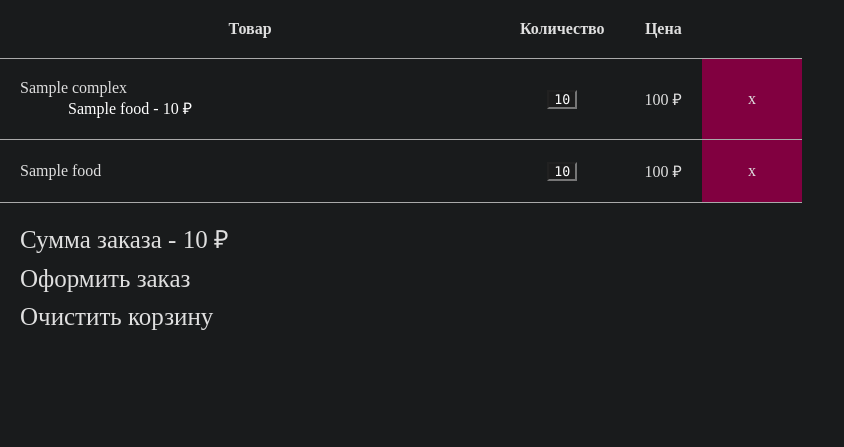
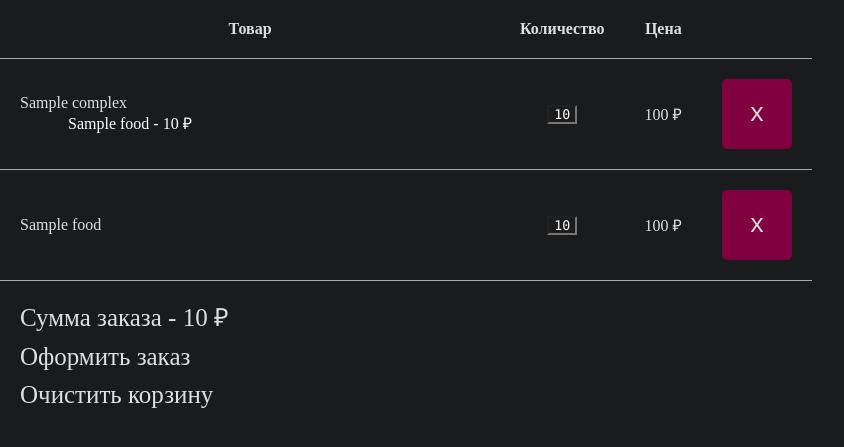
Before and after one commit to Ciremun/NNF, a Flask app: template src/templates/cart.html in a window 1280 px wide. Shown: the part 100-547 px from the top of the page, without its empty margins (0-844 px from the left). Run offline with Flask 2, Linux system fonts and the light colour scheme; the template is opened without the code that fills it: most values are stand-ins (such as "Sample title", 1, 10 or a date in 2020); parts of the project's set-up code (start-up, migrations or seed data) failed here and were passed over.

```diff
--- a/src/static/css/cart.css
+++ b/src/static/css/cart.css
@@ -5,17 +5,32 @@ table, th, td {
   padding: 20px;
 }
 
+button {
+  font-family: 'Times New Roman', Times, serif;
+  border: none;
+  background: none;
+  outline: none;
+  cursor: pointer;
+  user-select: none;
+}
+
 .cartItemPrice, .cartItemAmount {
   text-align: center;
 }
 
-.cartItemAction {
-  width: 100px;
-  height: 19px;
+.cartItemAction button {
+  width: 70px;
+  height: 70px;
   background-color: #810040;
   text-align: center;
-  cursor: pointer;
-  user-select: none;
+  font-family: 'Courier New', Courier, monospace;
+  font-size: 25px;
+  border-radius: 5px;
+  transition: .4s;
+}
+
+.cartItemAction button:hover {
+  background: #b4005a;
 }
 
 .tableProduct {
@@ -32,16 +47,11 @@ table, th, td {
   padding: 0 0 10px 20px;
 }
 
-.cartInfo, .cartAct button {
+.cartInfo, .cartAct button, .cartItemAction button {
   color: #dfdfdf;
 }
 
 .cartAct button {
-  font-family: 'Times New Roman', Times, serif;
-  border: none;
-  background: none;
-  outline: none;
-  cursor: pointer;
   transition: 0.4s;
 }
 
--- a/src/templates/cart.html
+++ b/src/templates/cart.html
@@ -50,7 +50,13 @@
                     </form>
                     </td>
                 <td class="cartItemPrice">{{ complexInfo['price'] *  complexInfo['amount']  }} &#x20BD;</td>
-                <td class="cartItemAction" data-itemid="{{ complexInfo['ID'] }}" onclick="cartAction(this, 'cartupd', 0)">x</td>
+                <td class="cartItemAction">
+                    <form action="/cart" method="POST" onsubmit="event.preventDefault();">
+                        <input type="hidden" name="amount" value="0">
+                        <input type="hidden" name="productID" value="{{ complexInfo['ID'] }}">
+                        <button type="submit" name="act" value="cartupd" data-itemid="{{ complexInfo['ID'] }}" onclick="cartAction(this, 'cartupd', 0)">x</button>
+                    </form>
+                </td>
             </tr>
         {% endfor %}
         {% for food in userinfo['cart']['menu'] %}
@@ -68,7 +74,13 @@
                     </form>
                 </td>
                 <td class="cartItemPrice">{{ food.price * food.amount }} &#x20BD;</td>
-                <td class="cartItemAction" data-itemid="{{ food.ID }}" onclick="cartAction(this, 'cartupd', 0)">x</td>
+                <td class="cartItemAction">
+                    <form action="/cart" method="POST" onsubmit="event.preventDefault();">
+                        <input type="hidden" name="amount" value="0">
+                        <input type="hidden" name="productID" value="{{ food.ID }}">
+                        <button type="submit" name="act" value="cartupd" data-itemid="{{ food.ID }}" onclick="cartAction(this, 'cartupd', 0)">x</button>
+                    </form>
+                </td>
             </tr>
         {% endfor %}
     </table>
```
